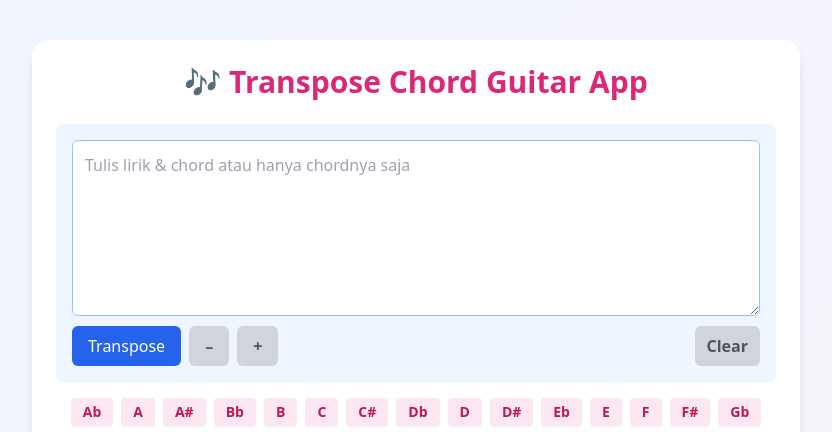
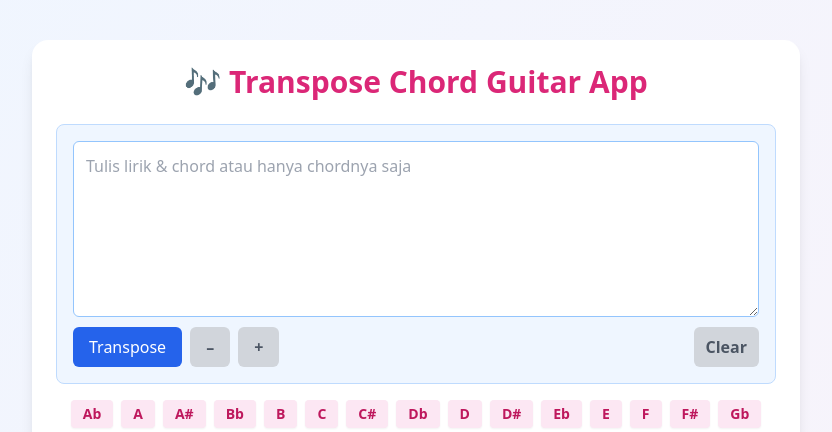
Before and after one commit to husnimr/transpose-chord, a React (Vite) app: page / in a window 1280 px wide. Shown: the top 432 px of the page, without its empty margins (224-1056 px from the left). Built offline with nearby package versions, Linux system fonts and the light colour scheme; the HTML template or start-up script is replaced by a standard one.

Commit message:
update: style

```diff
--- a/src/components/ChordInput.jsx
+++ b/src/components/ChordInput.jsx
@@ -8,7 +8,7 @@
   hasText,
 }) {
   return (
-    <div className="TransposeChordHusni bg-blue-50 p-4 rounded-md mb-4">
+    <div className="TransposeChordHusni bg-blue-50 border border-blue-200 rounded-lg p-4">
       <textarea
         className="oldchord-area w-full h-44 border border-blue-300 rounded-md p-3 focus:outline-none resize-vertical"
         placeholder="Tulis lirik & chord atau hanya chordnya saja"
```
